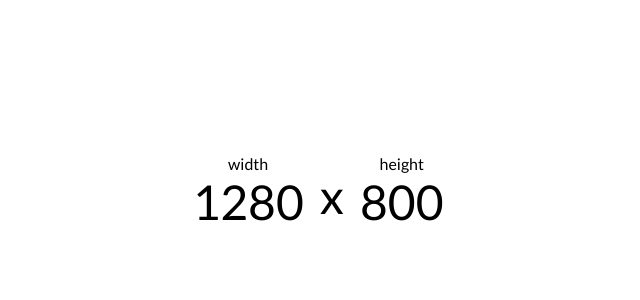
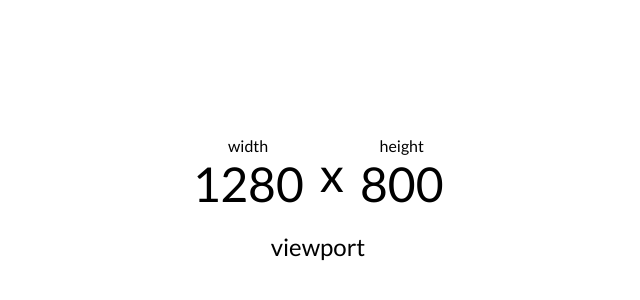
Before and after one commit to oliverjessner/browsersize.app, a website: page public/index.html in a window 1280 px wide. Shown: the part 204-504 px from the top of the page, without its empty margins (322-962 px from the left). Drawn offline with Linux system fonts and the light colour scheme.

Commit message:
indicator under the height x width wich says 'viewport' or 'resolution'

```diff
--- a/package.json
+++ b/package.json
@@ -8,7 +8,7 @@
     "scripts": {
         "staging": "bun --hot run index.ts"
     },
-    "version": "0.0.1",
+    "version": "0.1.0",
     "peerDependencies": {
         "typescript": "^5.0.0"
     },
--- a/public/index.html
+++ b/public/index.html
@@ -14,6 +14,7 @@
     </head>
     <body>
         <main>
+            <div class="dimensions">
                 <div class="sizes">
                     <div>width</div>
                     <div class="letters-numbers" id="width">0</div>
@@ -23,6 +24,8 @@
                     <div>height</div>
                     <div class="letters-numbers" id="height">0</div>
                 </div>
+            </div>
+            <div id="indicator">viewport</div>
             <script src="logic.js"></script>
         </main>
     </body>
--- a/public/logic.js
+++ b/public/logic.js
@@ -19,6 +19,8 @@ function toggleSize() {
         widthContainer.textContent = width;
         heightContainer.textContent = height;
 
+        indicator.textContent = isViewport ? "resolution" : "viewport";
+
         isViewport = !isViewport;
     });
 }
--- a/public/style.css
+++ b/public/style.css
@@ -33,8 +33,16 @@ body {
 
 main {
     display: flex;
+    flex-direction: column;
     gap: 1em;
+    align-items: center;
     cursor: pointer;
+}
+
+.dimensions {
+    display: flex;
+    gap: 1em;
+    align-items: center;
 }
 
 .letters-numbers {
@@ -48,3 +56,8 @@ main {
 .x {
     line-height: 1.75em;
 }
+
+#indicator {
+    text-align: center;
+    font-size: 1.5em;
+}
```
Lines whose indentation alone changed are shown as unchanged.
